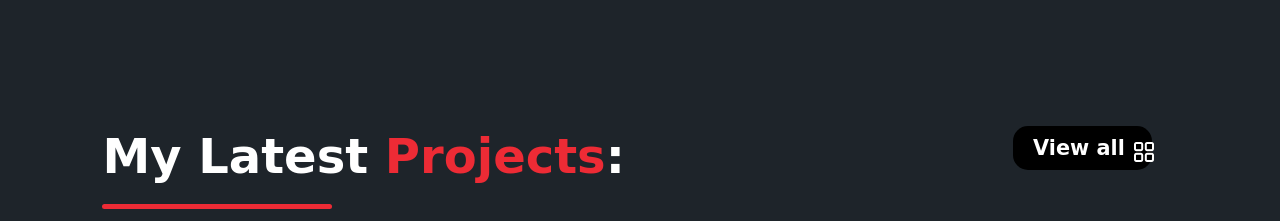
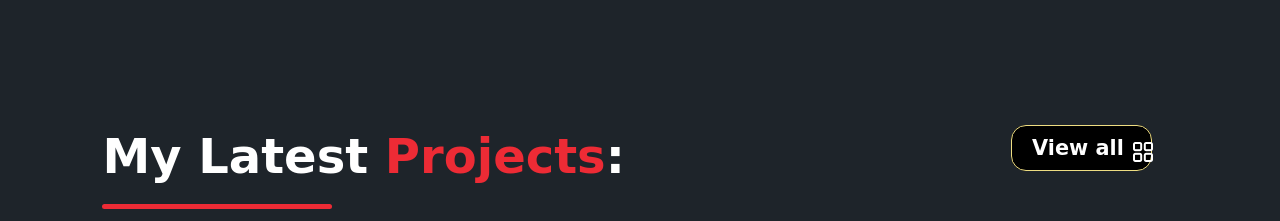
Before and after one commit to ourhouchmohamed97/Portfolio, a plain HTML site: page index.html in a window 1280 px wide. Shown: the part 2520-2741 px from the top of the page. Drawn offline with nearby package versions, Linux system fonts and the light colour scheme.

Commit message:
Update styles.css

```diff
--- a/styles.css
+++ b/styles.css
@@ -394,7 +394,7 @@ canvas{
     color: #fff;
     text-decoration: none;
     padding: 10px 20px;
-    border: 1px solid ##eedd82;
+    border: 1px solid #eedd82;
     border-radius: 15px;
     background-color: #000;
 }
```
